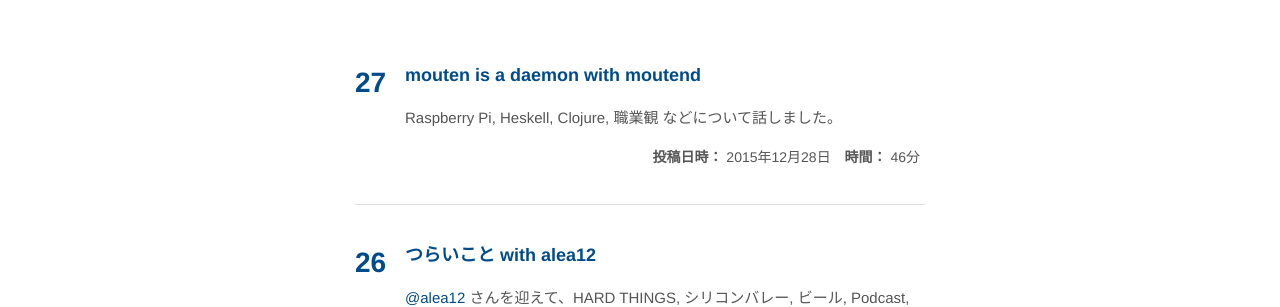
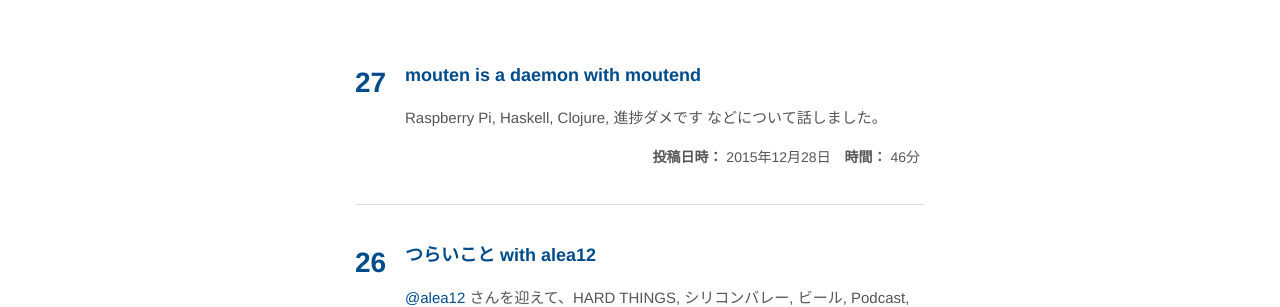
Before and after one commit to kumocast/kumocast.github.io, a Jekyll site: the page built from index.html, in a window 1280 px wide and 900 px high. Shown: the part 362-669 px from the top of the window. Built offline with Jekyll 4.4.1, drawn with Linux system fonts in a browser that asks for light colours; nearby versions of some CDN libraries; Markdown is read by kramdown in place of the engine named in the settings; some of the changed lines change nothing that is shown.

Commit message:
Fix show notes: remove a few links and replace it

```diff
--- a/_posts/2015-12-27-mouten-is-a-daemon.md
+++ b/_posts/2015-12-27-mouten-is-a-daemon.md
@@ -5,7 +5,7 @@
 duration: 46分
 members: ["moutend", "gaaamii"]
 audio: http://kumocast.jp/audios/27.mp3
-description:  Raspberry Pi, Heskell, Clojure, 職業観 などについて話しました。
+description:  Raspberry Pi, Haskell, Clojure, 進捗ダメです などについて話しました。
 number: 27
 ---
 
@@ -13,19 +13,16 @@
 
 ### Show Notes
 
-- [moutend (Yoshiyuki Koyanagi)](https://github.com/moutend)
 - [moutend/HeadFirstC](https://github.com/moutend/HeadFirstC)
 - [Raspberry Pi | 半導体・電子部品の通販 RSオンライン](http://jp.rs-online.com/web/generalDisplay.html?id=raspberrypi)
 - [これは驚き! ―新しいRaspberry Pi Zeroはなんと価格5ドルだ | TechCrunch Japan](http://jp.techcrunch.com/2015/11/27/20151126raspberry-pi-zero/)
+- [[Lチカ] Raspberry PiでC言語からSoCのレジスタを操作してGPIOを制御する - Qiita](http://qiita.com/moutend/items/534d597cf5c867273319)
 - [赤外線リモコン - Slack経由で家の外からエアコンをon, offできる装置を、Raspberry Piで作ってみた。（しかも御坂美琴ちゃんが応答してくれる） - Qiita](http://qiita.com/KAKY/items/55e6c54fa2073cdc0bbe)
-- [Haskell - Wikipedia](https://ja.wikipedia.org/wiki/Haskell)
-- [baconjs/bacon.js](https://github.com/baconjs/bacon.js/)
+- [Learn You a Haskell for Great Good! 日本語版](https://moutend.github.io/jlyhgg//)
+- [Reactive-Extensions/RxJS](https://github.com/Reactive-Extensions/RxJS)
 - [Amazon.co.jp： プログラミングClojure 第2版: Stuart Halloway and Aaron Bedra, 川合 史朗: 本](http://www.amazon.co.jp/%E3%83%97%E3%83%AD%E3%82%B0%E3%83%A9%E3%83%9F%E3%83%B3%E3%82%B0Clojure-Stuart-Halloway-Aaron-Bedra/dp/4274069133)
-- [【参加者募集】 Clojure ワークショップ(仮) - JapanClojurians | Doorkeeper](https://japanclojurians.doorkeeper.jp/events/34090)
 - [Clojure Workshop in Tokyo 行ってきた - gaaamiiのブログ](http://shgam.hatenadiary.jp/entry/2015/12/15/222155)
-- [第2回: Clojure 座談会 - dots. [ドッツ]](http://eventdots.jp/event/573295)
 - [Clojure座談会#2行ってきました - gaaamiiのブログ](http://shgam.hatenadiary.jp/entry/2015/11/15/014535)
-- [[メモ] Learn You a Haskell for Great Good! を読んでいる - Qiita](http://qiita.com/moutend/items/0fb4b3c299a57d20d7c1)
-- [On Lisp](http://www.asahi-net.or.jp/~kc7k-nd/onlispjhtml/)
 - [gaaamii/100satsu](https://github.com/gaaamii/100satsu)
 - [10月の100satsu進捗 - gaaamiiのブログ](http://shgam.hatenadiary.jp/entry/2015/11/05/211847)
+- [On Lisp](http://www.asahi-net.or.jp/~kc7k-nd/onlispjhtml/)
```
